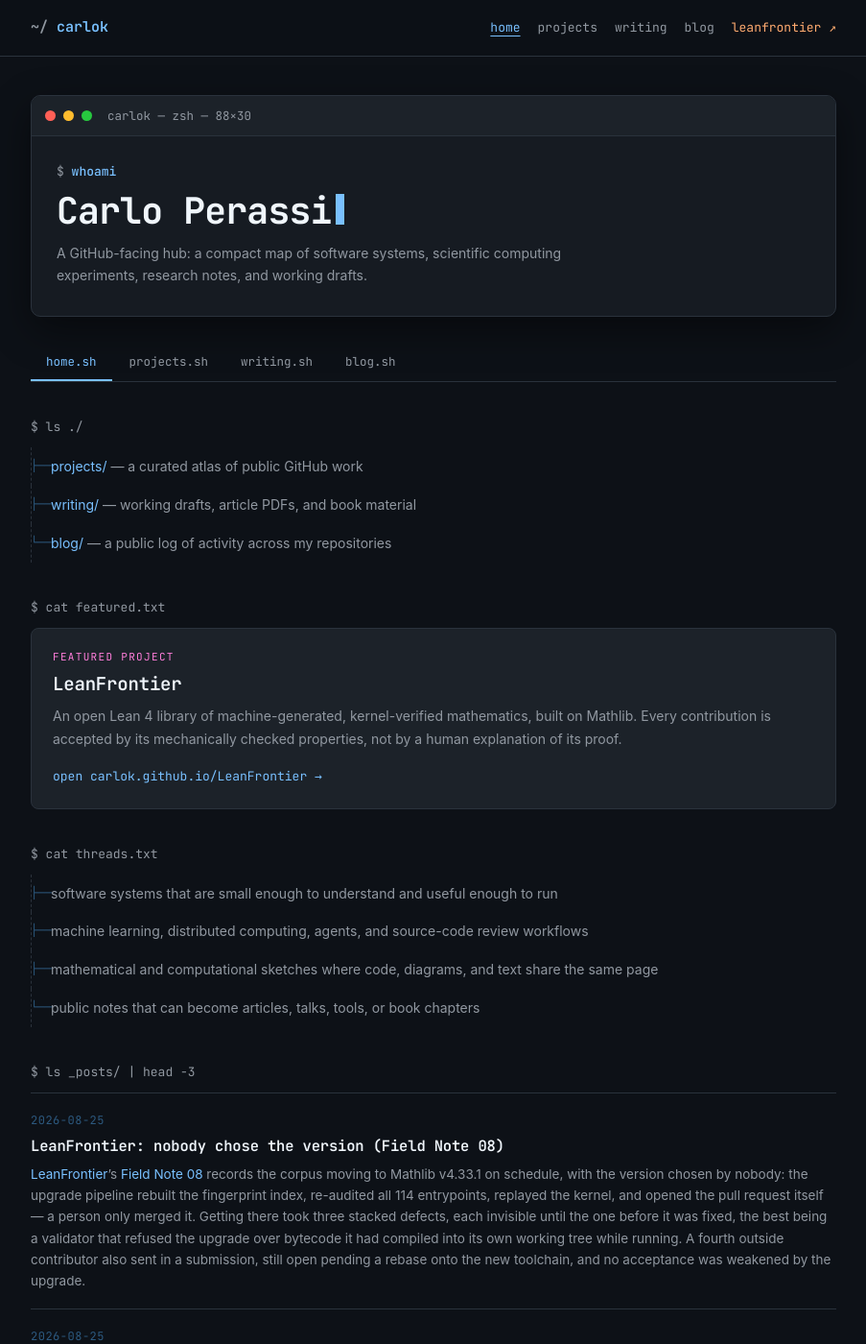
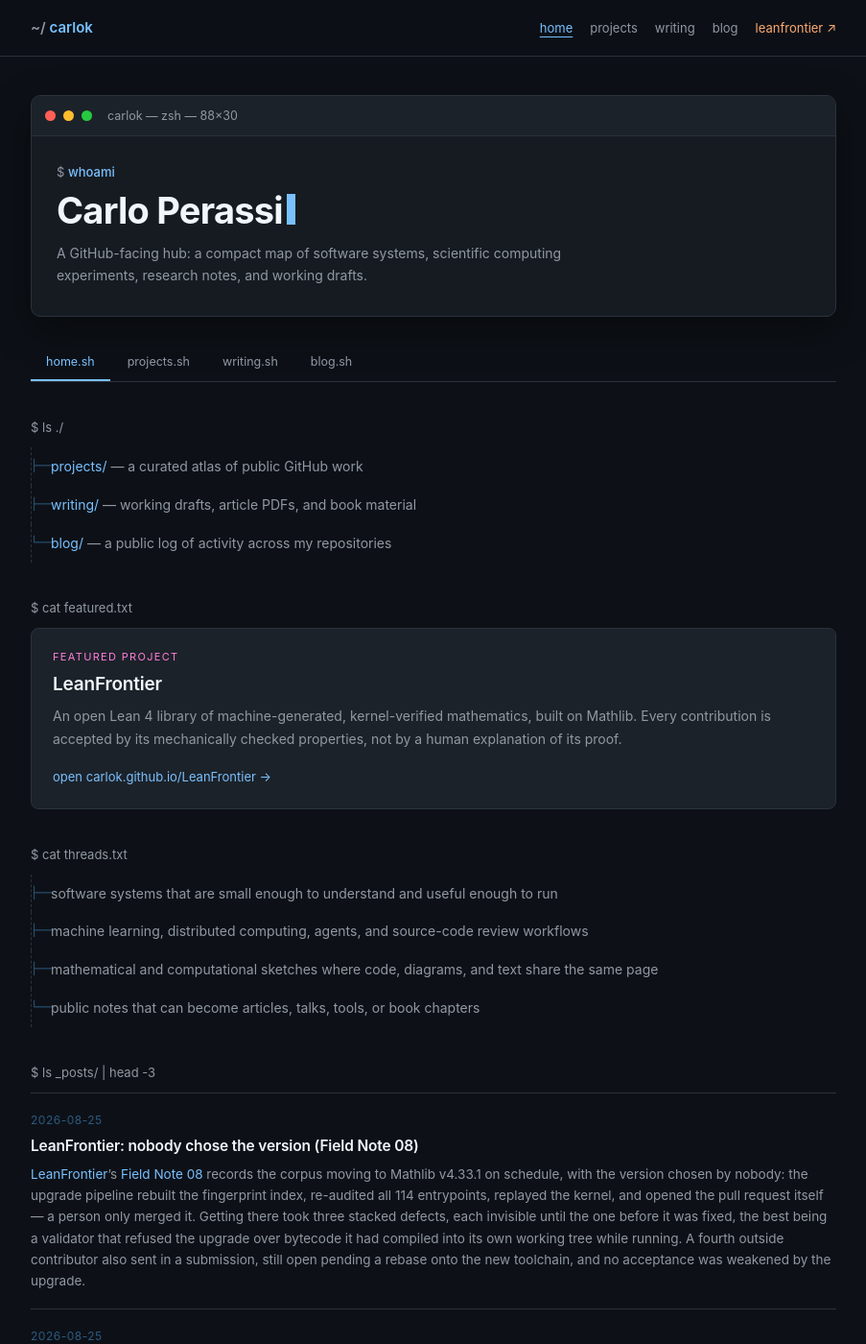
Before and after one commit to carlok/carlok.github.io, a Jekyll site: the page built from index.md, in a window 1280 px wide and 1400 px high. Shown: the whole window at 96% size, without its empty margins (188-1091 px from the left). Built offline with Jekyll 4.4.1, drawn with Linux system fonts in a browser that asks for light colours.

Commit message:
design: unify to a single font family, mono only where functional
Header/nav/tabs stayed mono while body prose went sans, and side by
side that read as a bug rather than a deliberate split. Simplified
to one rule: body defaults to the system sans stack everywhere,
mono is reserved strictly for cases with a functional reason to be
fixed-width — code blocks and the tree-branch (├──/└──) glyphs,
which need monospace alignment to render as connected ASCII art.
Dropped the mono styling from $ prompts, dates, and CV year labels
since those were stylistic flourishes, not requirements.

Co-Authored-By: Claude Sonnet 5 <noreply@anthropic.com>

```diff
--- a/assets/css/main.css
+++ b/assets/css/main.css
@@ -22,7 +22,7 @@
 html { -webkit-text-size-adjust: 100%; }
 body {
   margin: 0;
-  font-family: var(--font-mono);
+  font-family: var(--font-sans);
   font-size: 15px;
   line-height: 1.7;
   color: var(--text);
@@ -84,7 +84,7 @@ h1 { font-size: 40px; font-weight: 700; letter-spacing: -0.02em; margin: 0 0 12p
 h2 { font-size: 20px; font-weight: 600; margin: 44px 0 14px; color: var(--text); }
 h2::before { content: "$ "; color: var(--t3); font-weight: 400; }
 h3 { font-size: 17px; font-weight: 600; margin: 0 0 6px; }
-p { margin: 0 0 16px; color: var(--t3); font-family: var(--font-sans); }
+p { margin: 0 0 16px; color: var(--t3); }
 
 a { color: var(--accent); text-decoration: none; }
 a:hover { text-decoration: underline; text-underline-offset: 3px; }
@@ -92,7 +92,6 @@ a:hover { text-decoration: underline; text-underline-offset: 3px; }
 
 /* ---------- Terminal prompt lines ---------- */
 .prompt {
-  font-family: var(--font-mono);
   font-size: 13px;
   color: var(--t3);
   margin: 0 0 8px;
@@ -100,7 +99,6 @@ a:hover { text-decoration: underline; text-underline-offset: 3px; }
 .prompt b { color: var(--accent); font-weight: 500; }
 
 .cmd {
-  font-family: var(--font-mono);
   font-size: 13px;
   color: var(--t3);
   margin: 36px 0 10px;
@@ -205,7 +203,6 @@ ul.tree li, .content li {
   position: relative;
   color: var(--t3);
   font-size: 14px;
-  font-family: var(--font-sans);
 }
 ul.tree li::before, .content li::before { content: "├──"; position: absolute; left: -1px; top: 9px; color: var(--accent-dim); font-size: 12px; font-family: var(--font-mono); }
 ul.tree li:last-child::before, .content li:last-child::before { content: "└──"; }
@@ -276,7 +273,7 @@ a.badge:hover, a.badge:focus-visible { color: var(--accent); background: rgba(12
 .post { max-width: none; }
 .post-header { padding: 0; }
 .post-header h1 { font-size: clamp(22px, 4.5vw, 30px); margin: 14px 0 18px; line-height: 1.3; }
-.post-body { font-size: 14.5px; line-height: 1.75; color: var(--t3); font-family: var(--font-sans); }
+.post-body { font-size: 14.5px; line-height: 1.75; color: var(--t3); }
 .post-body p { color: var(--t3); max-width: 640px; }
 .post-body h2 { margin-top: 36px; }
 .post-body code {
@@ -334,7 +331,7 @@ a.badge:hover, a.badge:focus-visible { color: var(--accent); background: rgba(12
   padding-top: 16px;
   border-top: 1px solid var(--line);
 }
-.social a { display: flex; align-items: center; gap: 7px; color: var(--t3); font-size: 13px; font-family: var(--font-sans); }
+.social a { display: flex; align-items: center; gap: 7px; color: var(--t3); font-size: 13px; }
 .social a:hover { color: var(--accent); text-decoration: none; }
 .social svg { width: 15px; height: 15px; fill: currentColor; flex: 0 0 auto; opacity: 0.85; }
 .social a:hover svg { opacity: 1; }
@@ -351,9 +348,9 @@ a.badge:hover, a.badge:focus-visible { color: var(--accent); background: rgba(12
   opacity: 0.85;
 }
 .col h3:first-of-type { margin-top: 0; }
-.col .yr { font-family: var(--font-mono); color: var(--t3); font-size: 12px; }
+.col .yr { color: var(--t3); font-size: 12px; }
 
-.consent { margin-top: 36px; font-size: 12px; color: var(--t3); font-family: var(--font-sans); max-width: none; white-space: nowrap; }
+.consent { margin-top: 36px; font-size: 12px; color: var(--t3); max-width: none; white-space: nowrap; }
 
 /* ---------- Responsive ---------- */
 @media (max-width: 820px) {
```
